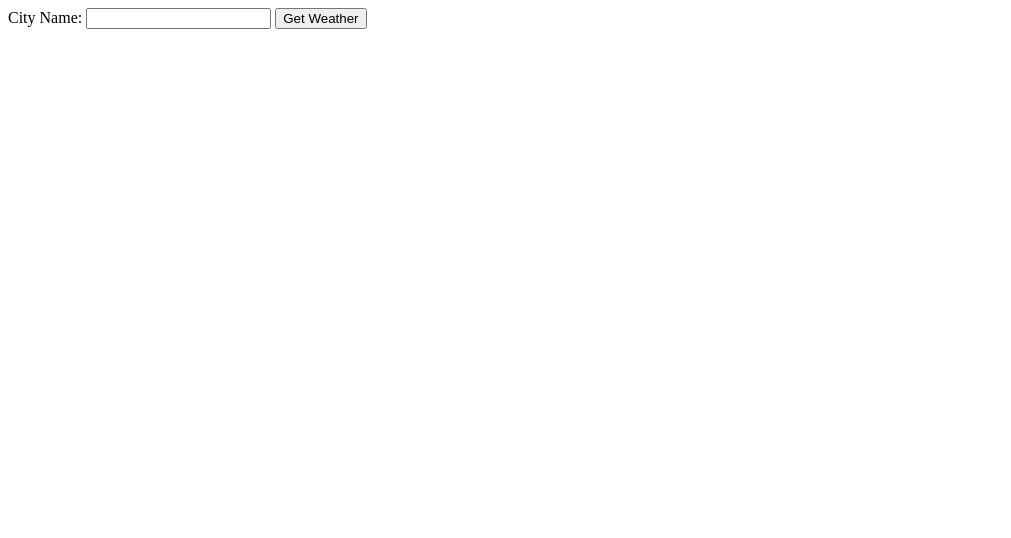
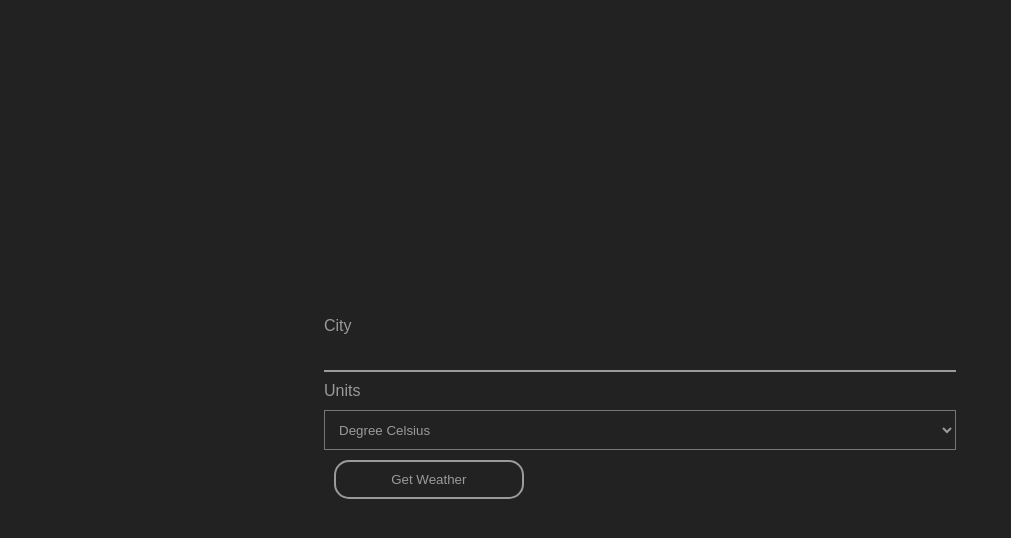
Before and after one commit to mustafain117/weatherApp, a website: page index.html in a window 1280 px wide. Shown: the whole page, without its empty margins (0-1011 px from the left). Drawn offline with Linux system fonts and the light colour scheme.

Commit message:
add stye.css

```diff
--- a/index.html
+++ b/index.html
@@ -4,12 +4,22 @@
     <meta charset="UTF-8">
     <meta name="viewport" content="width=device-width, initial-scale=1.0">
     <title>Weather App</title>
+    <link rel="stylesheet" type="text/css" href="css/style.css" />
 </head>
 <body>
-    <form action="/" method="post" >
-        <label for="city">City Name: </label>
-        <input type="text" name="city">
-        <button type="submit">Get Weather</button>
-    </form>
+    <div class="form__group field">
+        <form action="/" method="post" >
+
+            <input type="text" name="city" class="form__field">
+            <label for="city" class="form__label">City</label>
+            <label for="units" class="form__unit_label">Units</label>
+            <select name="units" id="" class="form__select">
+                <option value="degree">Degree Celsius</option>
+                <option value="fahrenheit">Fahrenheit</option>
+            </select>
+
+            <button type="submit" class="button">Get Weather</button>
+        </form>
+    </div>
 </body>
 </html>
--- /dev/null
+++ b/public/css/style.css
@@ -0,0 +1,122 @@
+
+.form__group {
+   position: relative;
+   padding: 15px 0 0;
+   margin-top: 10px;
+   width: 50%;
+}
+.form__field {
+   width: 100%;
+   border: 0;
+   border-bottom: 2px solid #9b9b9b;
+   outline: 0;
+   font-size: 1.3rem;
+   color: #fff;
+   padding: 7px 0;
+   background: transparent;
+   transition: border-color 0.2s;
+}
+
+.form__field::placeholder{
+   color: transparent;
+}
+
+.form__field:placeholder-shown ~ .form__label {
+   font-size: 1.3rem;
+   cursor: text;
+   top: 20px;
+}
+
+
+.form__label {
+   position: absolute;
+   top: 0;
+   display: block;
+   transition: 0.2s;
+   font-size: 1rem;
+   color: #9b9b9b;
+ }
+
+ .form__field:focus{
+   padding-bottom: 6px;
+   font-weight: 700;
+   border-width: 3px;
+   border-image: linear-gradient(to right, #11998e,#38ef7d);
+   border-image-slice: 1;
+ }
+
+ .form__field:focus ~ .form__label {
+   position: absolute;
+   top: 0;
+   display: block;
+   transition: 0.2s;
+   font-size: 1rem;
+   color: #11998e;
+   font-weight: 700;
+}
+
+.form__unit_label {
+   position: relative;
+   margin-top: 10px;
+   display: block;
+   transition: 0.2s;
+   font-size: 1rem;
+   color: #9b9b9b;
+ }
+
+.form__select {
+   display: block;
+   width: 100%;
+   padding: 10px;
+   margin-top: 10px;
+   color: #9b9b9b;
+   height: 40px;
+   background-color: transparent;
+}
+
+.form__select:focus {
+   padding-bottom: 6px;
+   font-weight: 700;
+   border-width: 3px;
+   border-color: #38ef7d;
+   border-image-slice: 1;
+   font-weight: 700;
+}
+
+.form__select:focus ~ .form__unit_label {
+   position: absolute;
+   top: 0;
+   display: block;
+   transition: 0.2s;
+   font-size: 1.3rem;
+   color: #11998e;
+}
+
+.button {
+width: 30%;
+background-color:transparent;
+position: center;
+border-radius: 15px;
+border: 2px solid #9b9b9b;
+padding: 10px;
+margin: 10px;
+color: #9b9b9b;
+display: block;
+}
+
+.button:hover{
+      color: #11998e;
+      border-color: #38ef7d;
+      transform: scale(1.02);
+}
+
+body{
+   font-family: 'Poppins', sans-serif;
+   display: flex;
+   flex-direction: column;
+   justify-content: center;
+   align-items: center;
+   min-height: 100vh;
+   font-size: 1.5rem;
+   background-color:#222222;
+}
```
Also changed, not shown: app.js (+16 -3 lines), 2 other files.
